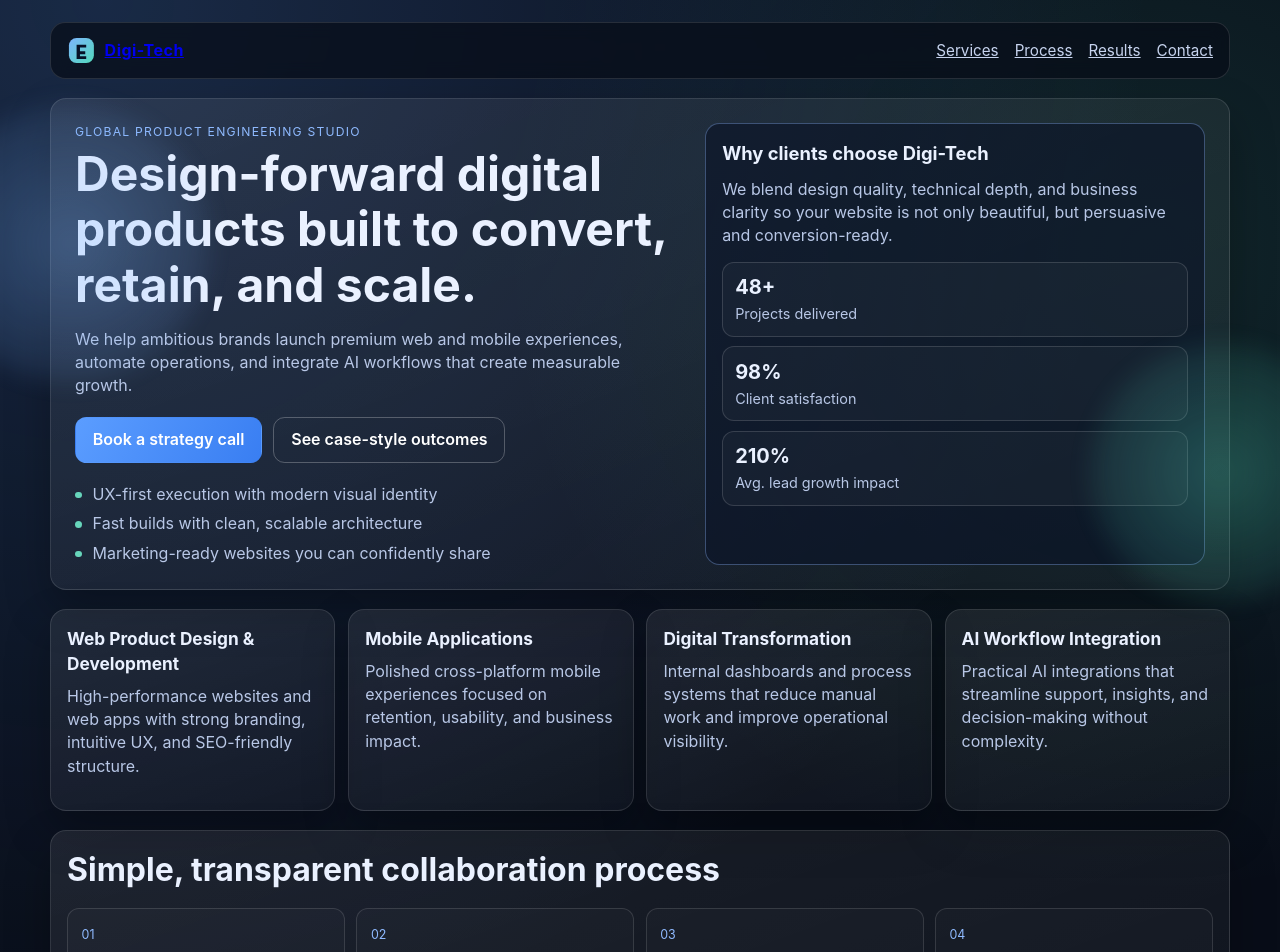
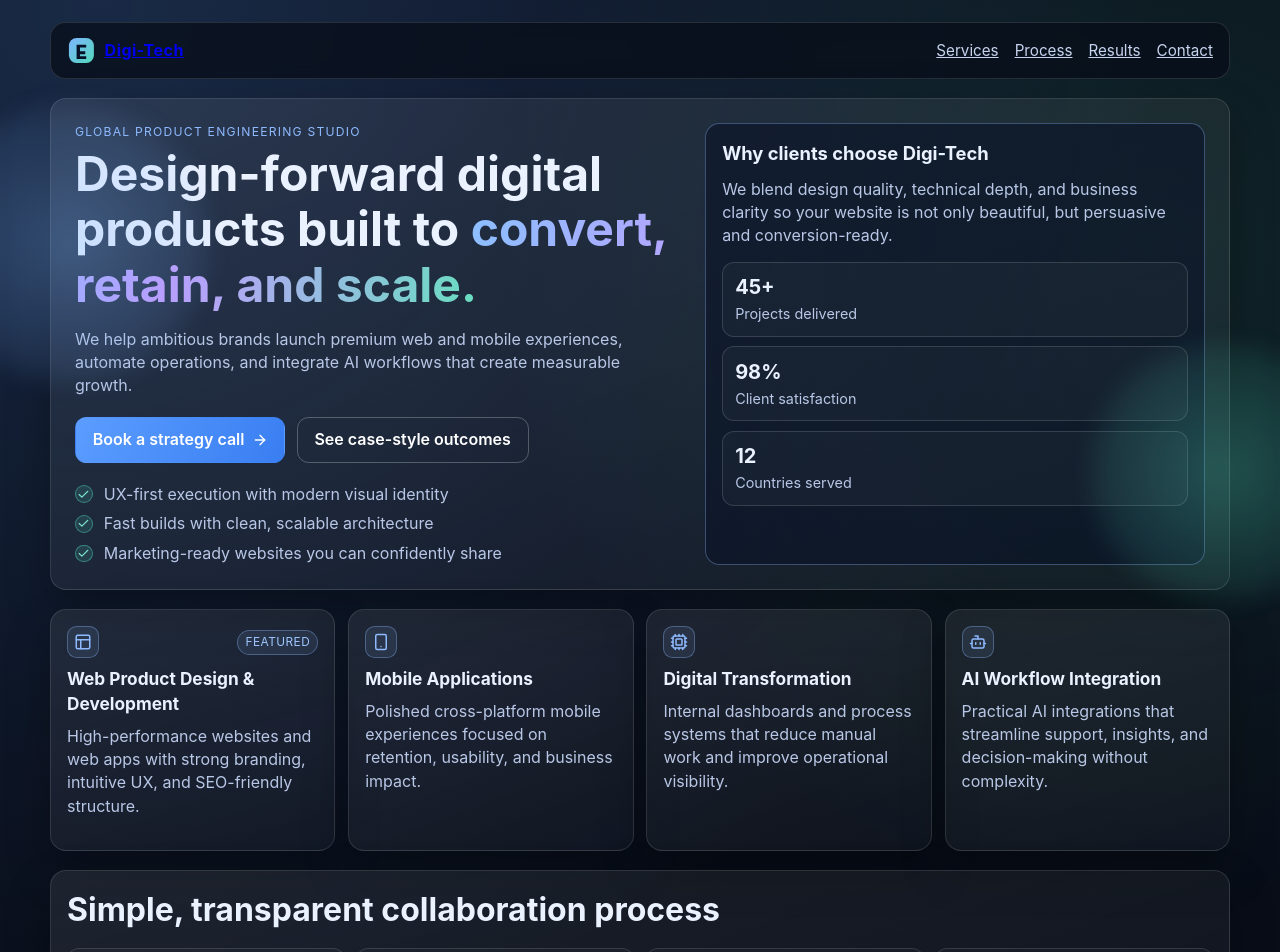
Before and after one commit to AsmaaShehataa/Digi-Tech, a React (Vite) app in the folder client/: page / in a window 1280 px wide. Shown: the top 952 px of the page. Built offline with nearby package versions, Linux system fonts and the light colour scheme.

Commit message:
Integrate icon-driven premium landing layout
Co-authored-by: Asmaa Shehata <asmaa_shihata@yahoo.com>

```diff
--- a/client/package.json
+++ b/client/package.json
@@ -10,6 +10,7 @@
     "preview": "vite preview"
   },
   "dependencies": {
+    "lucide-react": "^1.27.0",
     "react": "^19.2.7",
     "react-dom": "^19.2.7"
   },
--- a/client/src/App.css
+++ b/client/src/App.css
@@ -25,6 +25,9 @@
   cursor: pointer;
   text-decoration: none;
   transition: transform 0.2s ease, box-shadow 0.2s ease;
+  display: inline-flex;
+  align-items: center;
+  gap: 0.45rem;
 }
 
 .button:hover {
@@ -148,6 +151,13 @@ h1 {
   line-height: 1.15;
 }
 
+.hero-emphasis {
+  background: linear-gradient(100deg, #8bc0ff 0%, #c29bff 48%, #68dec0 100%);
+  -webkit-background-clip: text;
+  background-clip: text;
+  color: transparent;
+}
+
 .lead {
   color: #b8c7e6;
   max-width: 60ch;
@@ -171,18 +181,23 @@ h1 {
 .hero-points li {
   position: relative;
   color: #b8c7e6;
-  padding-left: 1.1rem;
+  padding-left: 1.8rem;
+  display: flex;
+  align-items: center;
 }
 
-.hero-points li::before {
-  content: "";
-  width: 0.42rem;
-  height: 0.42rem;
+.point-icon {
+  width: 1.1rem;
+  height: 1.1rem;
   border-radius: 999px;
-  background: #67d5bb;
+  background: rgba(83, 217, 188, 0.14);
+  border: 1px solid rgba(83, 217, 188, 0.45);
   position: absolute;
   left: 0;
-  top: 0.56rem;
+  display: inline-flex;
+  align-items: center;
+  justify-content: center;
+  color: #7de7cf;
 }
 
 .hero-highlight {
@@ -243,6 +258,41 @@ h1 {
   padding: 1rem;
 }
 
+.featured-service {
+  border-color: rgba(123, 179, 255, 0.4);
+  box-shadow: 0 18px 36px rgba(77, 134, 246, 0.15);
+}
+
+.service-icon-row {
+  display: flex;
+  justify-content: space-between;
+  align-items: center;
+  margin-bottom: 0.5rem;
+}
+
+.service-icon {
+  width: 2rem;
+  height: 2rem;
+  display: inline-flex;
+  align-items: center;
+  justify-content: center;
+  border-radius: 0.6rem;
+  color: #8fbaff;
+  border: 1px solid rgba(143, 186, 255, 0.35);
+  background: rgba(143, 186, 255, 0.1);
+}
+
+.service-badge {
+  font-size: 0.74rem;
+  letter-spacing: 0.04em;
+  text-transform: uppercase;
+  padding: 0.18rem 0.45rem;
+  border-radius: 999px;
+  color: #9ec7ff;
+  border: 1px solid rgba(143, 186, 255, 0.35);
+  background: rgba(143, 186, 255, 0.1);
+}
+
 .cards h2 {
   margin: 0;
   font-size: 1.08rem;
@@ -280,11 +330,21 @@ h1 {
   background: rgba(255, 255, 255, 0.02);
 }
 
+.step-head {
+  display: flex;
+  align-items: center;
+  justify-content: space-between;
+}
+
 .process-grid span {
   display: inline-block;
   font-size: 0.78rem;
   color: #8fbaff;
   margin-bottom: 0.45rem;
+}
+
+.step-head svg {
+  color: #8ea5cf;
 }
 
 .process-grid h3 {
--- a/client/src/App.jsx
+++ b/client/src/App.jsx
@@ -1,4 +1,16 @@
 import { useEffect, useMemo, useState } from "react";
+import {
+  ArrowRight,
+  Bot,
+  Check,
+  Code2,
+  Compass,
+  Cpu,
+  Layout,
+  PenTool,
+  Rocket,
+  Smartphone,
+} from "lucide-react";
 import "./App.css";
 
 const currencyFormatter = (currency) =>
@@ -26,10 +38,71 @@ const api = async (url, options = {}) => {
 const PublicWebsite = () => {
   const [form, setForm] = useState({ full_name: "", email: "", company: "", message: "" });
   const [status, setStatus] = useState("");
-  const [stats, setStats] = useState({ projects: 0, satisfaction: 0, growth: 0 });
+  const [stats, setStats] = useState({ projects: 0, satisfaction: 0, countries: 0 });
+
+  const bulletPoints = [
+    "UX-first execution with modern visual identity",
+    "Fast builds with clean, scalable architecture",
+    "Marketing-ready websites you can confidently share",
+  ];
+
+  const services = [
+    {
+      icon: Layout,
+      title: "Web Product Design & Development",
+      description:
+        "High-performance websites and web apps with strong branding, intuitive UX, and SEO-friendly structure.",
+      featured: true,
+    },
+    {
+      icon: Smartphone,
+      title: "Mobile Applications",
+      description:
+        "Polished cross-platform mobile experiences focused on retention, usability, and business impact.",
+    },
+    {
+      icon: Cpu,
+      title: "Digital Transformation",
+      description:
+        "Internal dashboards and process systems that reduce manual work and improve operational visibility.",
+    },
+    {
+      icon: Bot,
+      title: "AI Workflow Integration",
+      description:
+        "Practical AI integrations that streamline support, insights, and decision-making without complexity.",
+    },
+  ];
+
+  const processSteps = [
+    {
+      num: "01",
+      title: "Discovery & Strategy",
+      description: "We align on goals, audience, brand direction, and technical scope.",
+      icon: Compass,
+    },
+    {
+      num: "02",
+      title: "UI/UX & Prototype",
+      description: "We craft a modern visual direction and interactive user journey.",
+      icon: PenTool,
+    },
+    {
+      num: "03",
+      title: "Build & Optimize",
+      description: "We implement fast, accessible, and responsive frontend/backend systems.",
+      icon: Code2,
+    },
+    {
+      num: "04",
+      title: "Launch & Support",
+      description: "We deploy, monitor, and continuously improve performance and conversion.",
+      icon: Rocket,
+    },
+  ];
 
   useEffect(() => {
-    const targets = { projects: 48, satisfaction: 98, growth: 210 };
+    const targets = { projects: 45, satisfaction: 98, countries: 12 };
     const durationMs = 1500;
     const start = performance.now();
     let frameId = null;
@@ -39,7 +112,7 @@ const PublicWebsite = () => {
       setStats({
         projects: Math.round(targets.projects * progress),
         satisfaction: Math.round(targets.satisfaction * progress),
-        growth: Math.round(targets.growth * progress),
+        countries: Math.round(targets.countries * progress),
       });
       if (progress < 1) frameId = window.requestAnimationFrame(tick);
     };
@@ -93,7 +166,10 @@ const PublicWebsite = () => {
       <section className="hero premium">
         <div>
           <p className="eyebrow">Global Product Engineering Studio</p>
-          <h1>Design-forward digital products built to convert, retain, and scale.</h1>
+          <h1>
+            Design-forward digital products built to{" "}
+            <span className="hero-emphasis">convert, retain, and scale.</span>
+          </h1>
           <p className="lead">
             We help ambitious brands launch premium web and mobile experiences, automate operations, and
             integrate AI workflows that create measurable growth.
@@ -101,15 +177,21 @@ const PublicWebsite = () => {
           <div className="hero-actions">
             <a className="button" href="#contact">
               Book a strategy call
+              <ArrowRight size={16} />
             </a>
             <a className="button secondary" href="#results">
               See case-style outcomes
             </a>
           </div>
           <ul className="hero-points">
-            <li>UX-first execution with modern visual identity</li>
-            <li>Fast builds with clean, scalable architecture</li>
-            <li>Marketing-ready websites you can confidently share</li>
+            {bulletPoints.map((text) => (
+              <li key={text}>
+                <span className="point-icon" aria-hidden="true">
+                  <Check size={13} />
+                </span>
+                {text}
+              </li>
+            ))}
           </ul>
         </div>
         <aside className="hero-highlight">
@@ -128,63 +210,47 @@ const PublicWebsite = () => {
               <span>Client satisfaction</span>
             </div>
             <div>
-              <strong>{stats.growth}%</strong>
-              <span>Avg. lead growth impact</span>
+              <strong>{stats.countries}</strong>
+              <span>Countries served</span>
             </div>
           </div>
         </aside>
       </section>
 
       <section className="cards" id="services">
-        <article>
-          <h2>Web Product Design & Development</h2>
-          <p>
-            High-performance websites and web apps with strong branding, intuitive UX, and SEO-friendly structure.
-          </p>
-        </article>
-        <article>
-          <h2>Mobile Applications</h2>
-          <p>
-            Polished cross-platform mobile experiences focused on retention, usability, and business impact.
-          </p>
-        </article>
-        <article>
-          <h2>Digital Transformation</h2>
-          <p>
-            Internal dashboards and process systems that reduce manual work and improve operational visibility.
-          </p>
-        </article>
-        <article>
-          <h2>AI Workflow Integration</h2>
-          <p>
-            Practical AI integrations that streamline support, insights, and decision-making without complexity.
-          </p>
-        </article>
+        {services.map((service) => {
+          const Icon = service.icon;
+          return (
+            <article key={service.title} className={service.featured ? "featured-service" : ""}>
+              <div className="service-icon-row">
+                <span className="service-icon">
+                  <Icon size={18} />
+                </span>
+                {service.featured ? <span className="service-badge">Featured</span> : null}
+              </div>
+              <h2>{service.title}</h2>
+              <p>{service.description}</p>
+            </article>
+          );
+        })}
       </section>
 
       <section className="panel process-panel" id="process">
         <h2>Simple, transparent collaboration process</h2>
         <div className="process-grid">
-          <article>
-            <span>01</span>
-            <h3>Discovery & Strategy</h3>
-            <p>We align on goals, audience, brand direction, and technical scope.</p>
-          </article>
-          <article>
-            <span>02</span>
-            <h3>UI/UX & Prototype</h3>
-            <p>We craft a modern visual direction and interactive user journey.</p>
-          </article>
-          <article>
-            <span>03</span>
-            <h3>Build & Optimize</h3>
-            <p>We implement fast, accessible, and responsive frontend/backend systems.</p>
-          </article>
-          <article>
-            <span>04</span>
-            <h3>Launch & Support</h3>
-            <p>We deploy, monitor, and continuously improve performance and conversion.</p>
-          </article>
+          {processSteps.map((step) => {
+            const Icon = step.icon;
+            return (
+              <article key={step.num}>
+                <div className="step-head">
+                  <span>{step.num}</span>
+                  <Icon size={16} />
+                </div>
+                <h3>{step.title}</h3>
+                <p>{step.description}</p>
+              </article>
+            );
+          })}
         </div>
       </section>
 
```
Also changed, not shown: 1 other file (tests, documents, lock files or other folders).
